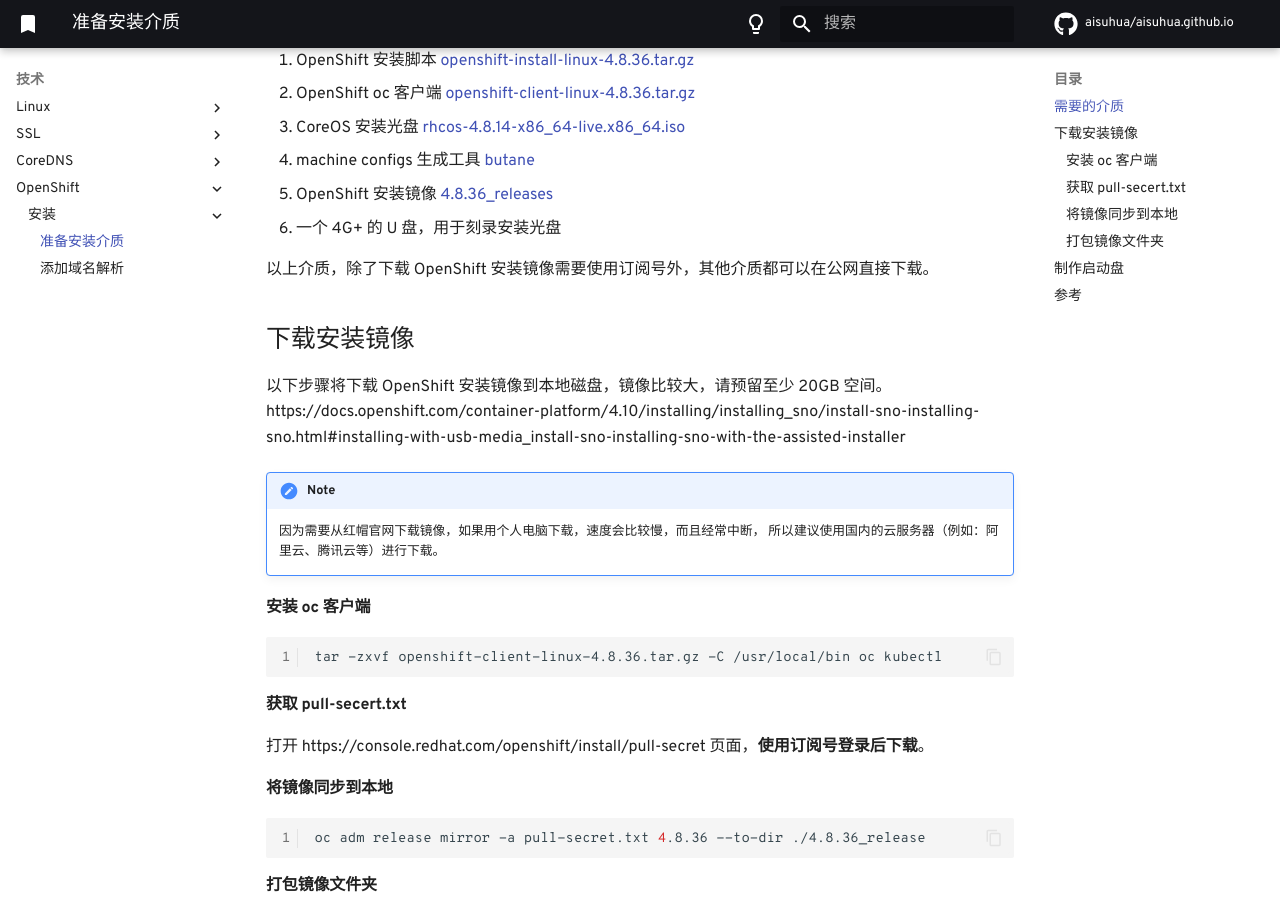
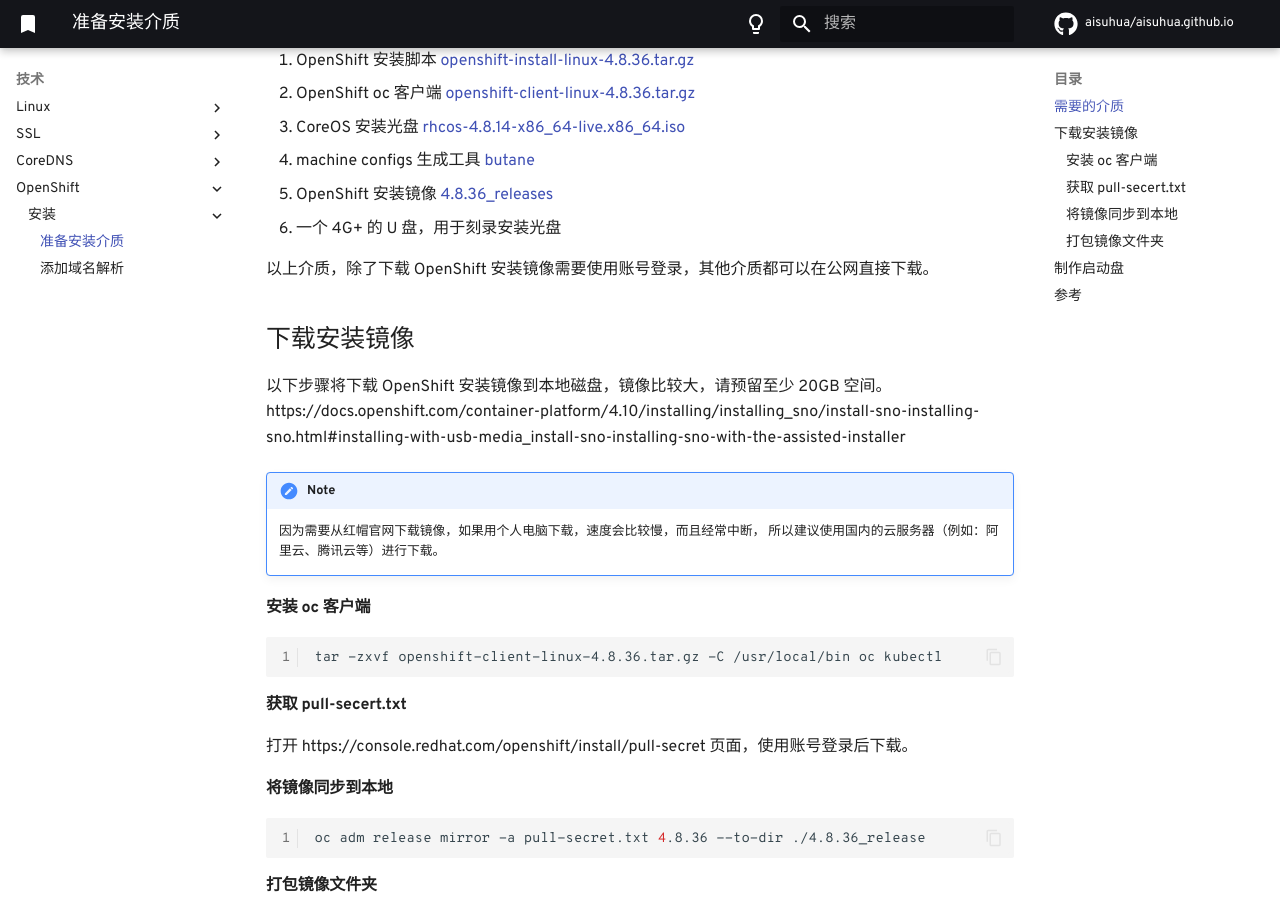
Before and after one commit to aisuhua/aisuhua.github.io, an MkDocs documentation site: the page built from docs/openshift/install/download.md, in a window 1280 px wide and 900 px high, scrolled down 230 px. Built offline with MkDocs 1.6.1 and Material for MkDocs 9.7.7, drawn with Linux system fonts in a browser that asks for light colours; comment, search, counter and statistics services are not loaded.

Commit message:
Update download.md

```diff
--- a/docs/openshift/install/download.md
+++ b/docs/openshift/install/download.md
@@ -9,7 +9,7 @@
 5. OpenShift 安装镜像 [4.8.36_releases](#_3)
 6. 一个 4G+ 的 U 盘，用于刻录安装光盘
 
-以上介质，除了下载 OpenShift 安装镜像需要使用订阅号外，其他介质都可以在公网直接下载。
+以上介质，除了下载 OpenShift 安装镜像需要使用账号登录，其他介质都可以在公网直接下载。
 
 ## 下载安装镜像
 
@@ -28,7 +28,7 @@
 
 #### 获取 pull-secert.txt
 
-打开 https://console.redhat.com/openshift/install/pull-secret 页面，**使用订阅号登录后下载**。
+打开 https://console.redhat.com/openshift/install/pull-secret 页面，使用账号登录后下载。
 
 #### 将镜像同步到本地
 
```
